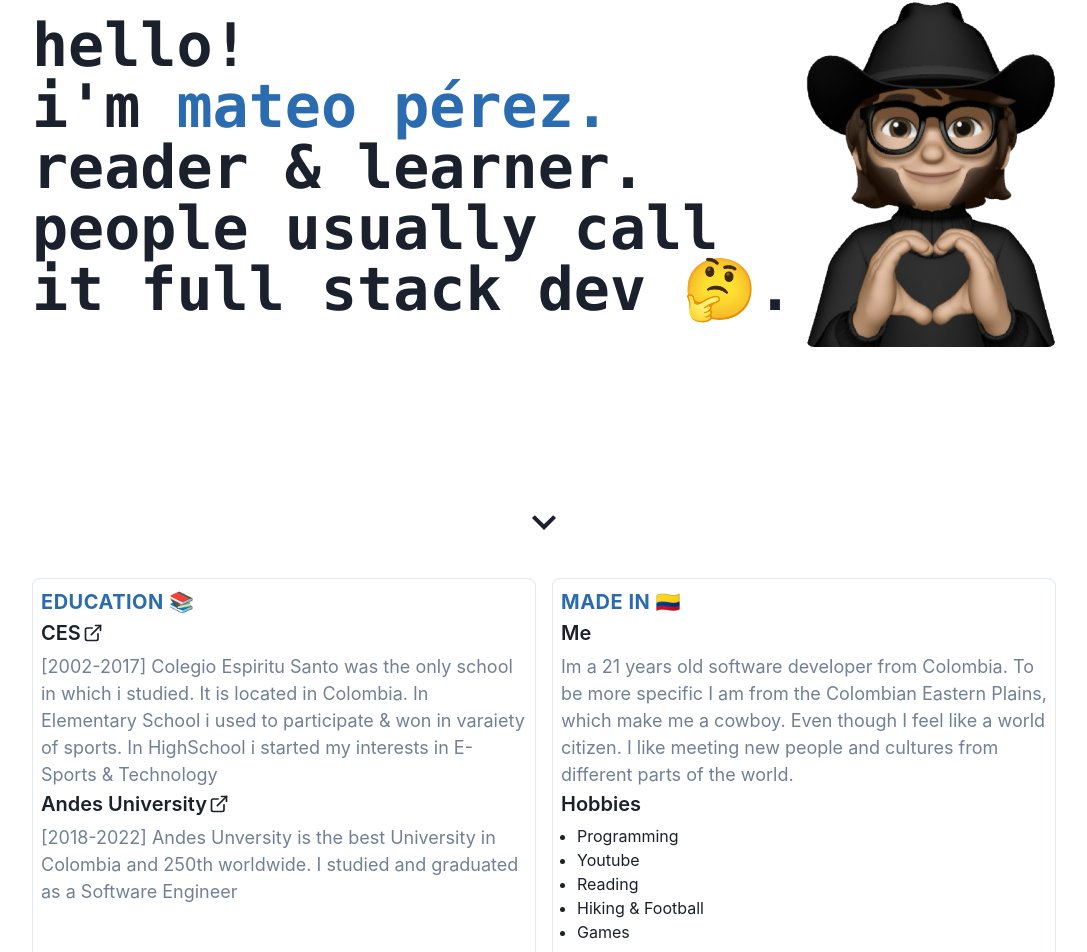
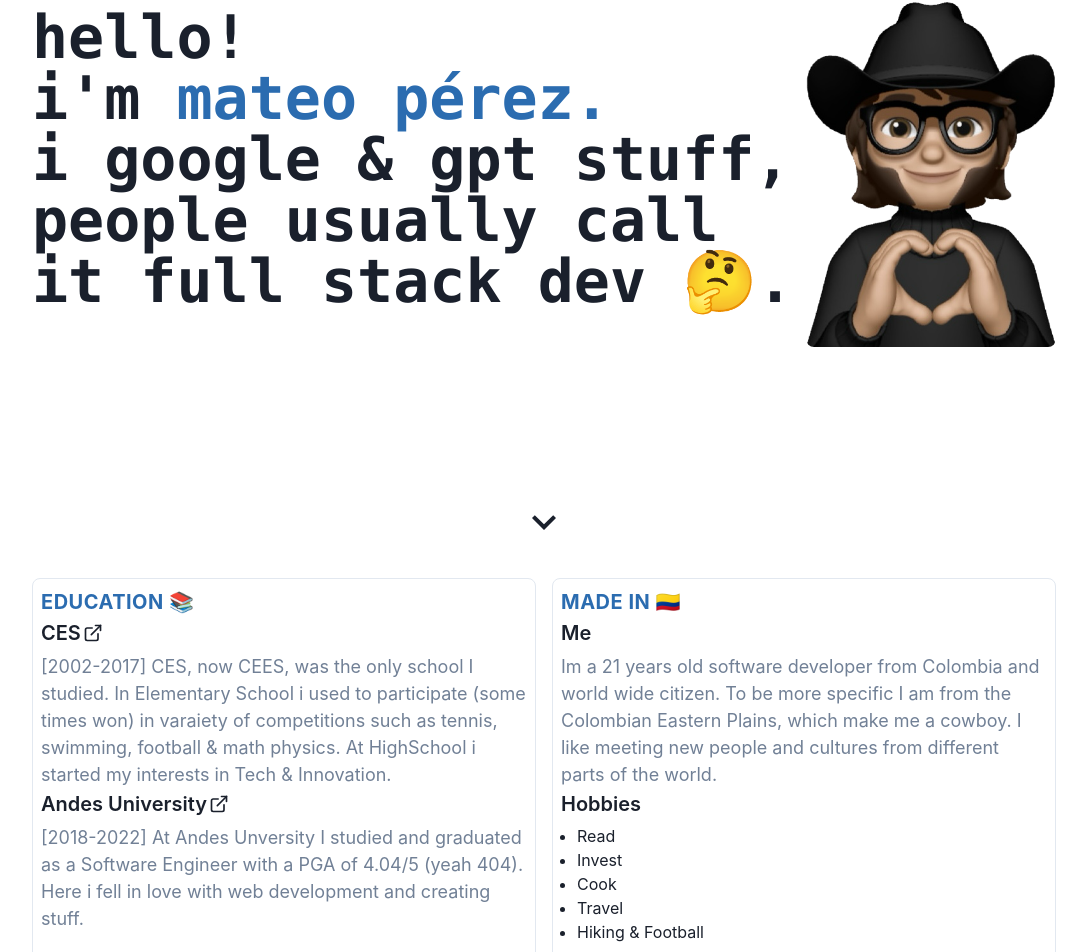
Before and after one commit to Mateo-P/personal-blog, a Next.js app: page / in a window 1280 px wide. Shown: the part 254-1206 px from the top of the page, without its empty margins (96-1183 px from the left). Built offline with nearby package versions, Linux system fonts and the light colour scheme.

Commit message:
navbar & responsive fixed

```diff
--- a/pages/_app.tsx
+++ b/pages/_app.tsx
@@ -8,7 +8,8 @@ const theme = extendTheme({
     sm: '320px',
     md: '768px',
     lg: '960px',
-    xl: '1200px'
+    xl: '1200px',
+    "2xl": '1536px'
   },
   colors: {
     primary: {
--- a/pages/index.tsx
+++ b/pages/index.tsx
@@ -7,6 +7,7 @@ export default function Home() {
     <Layout>
       <Landing />
       <About />
+      <Interests/>
       <Experience />
       <Contact />
     </Layout>
--- a/src/Layouts/index.tsx
+++ b/src/Layouts/index.tsx
@@ -10,14 +10,14 @@ const Layout: FC<Props> = ({ children }) => {
   return (
     <Flex
       margin={'auto'}
-      maxW={1280}
+      maxW={{sm:'90%',md:'80%','2xl':1280}}
       justifyContent="space-between"
       alignItems="center"
       flexDirection="column"
       minHeight="100%"
       gap={4}
-      pl={[4, 16, 32, 32]}
-      pr={[4, 16, 32, 32]}>
+
+    >
       <Navbar />
 
       <Box>{children}</Box>
--- a/src/components/About/index.tsx
+++ b/src/components/About/index.tsx
@@ -1,4 +1,3 @@
-import { FC } from 'react';
 import { Grid, GridItem, ListItem, Wrap, UnorderedList, WrapItem } from '@chakra-ui/react';
 import Section from './Section';
 
@@ -13,37 +12,35 @@ const About = () => {
       h={[]}
       mt="1rem"
       mb="1rem"
-      templateRows={['repeat(2, 1fr)']}
-      templateColumns={['repeat(2, 1fr)']}
+      templateRows={{md:'repeat(2, 1fr)'}}
+      templateColumns={{md:'repeat(2, 1fr)'}}
       gap={4}>
-      <GridItem p={2} borderWidth="1px" borderRadius="lg" rowSpan={[1]} ml={[]} colSpan={[2, 2, 1]}>
+      <GridItem p={2} borderWidth="1px" borderRadius="lg" rowSpan={[1]} ml={[]} colSpan={{sm:2,md:1}}>
         <Section
           title=" Education 📚"
           subtitle="CES"
           link="https://colesan.edu.co/"
-          content="[2002-2017] Colegio Espiritu Santo was the only school in which i studied. It is located in
-          Colombia. In Elementary School i used to participate & won in varaiety of sports. In
-          HighSchool i started my interests in E-Sports & Technology">
+          content="[2002-2017] CES, now CEES, was the only school I studied. In Elementary School i used to participate (some times won) in varaiety of competitions such as tennis, swimming, football & math physics. At
+          HighSchool i started my interests in Tech & Innovation.">
           <Section
             subtitle="Andes University"
             link="https://uniandes.edu.co/"
-            content="[2018-2022] Andes Unversity is the best University in Colombia and 250th worldwide. I studied and graduated as a Software Engineer"
+            content="[2018-2022] At Andes Unversity I studied and graduated as a Software Engineer with a PGA of 4.04/5 (yeah 404). Here i fell in love with web development and creating stuff."
           />
         </Section>
       </GridItem>
-      <GridItem p={2} borderWidth="1px" borderRadius="lg" rowSpan={[1]} colSpan={[2, 2, 1]}>
+      <GridItem p={2} borderWidth="1px" borderRadius="lg" rowSpan={[1]} colSpan={{sm:2,md:1}}>
         <Section
           title=" Made in  🇨🇴"
           subtitle="Me"
-          content={`Im a ${age} years old software developer from Colombia. To be more specific I am from  the Colombian Eastern Plains, which make me a cowboy. Even though I feel like a world citizen. I like meeting new people and cultures from different parts of the world.`}>
+          content={`Im a ${age} years old software developer from Colombia and world wide citizen. To be more specific I am from  the Colombian Eastern Plains, which make me a cowboy. I like meeting new people and cultures from different parts of the world.`}>
           <Section subtitle="Hobbies" content="">
             <UnorderedList>
-              Games
-              <ListItem>Programming</ListItem>
-              <ListItem>Youtube</ListItem>
-              <ListItem>Reading</ListItem>
+              <ListItem>Read</ListItem>
+              <ListItem>Invest</ListItem>
+              <ListItem>Cook</ListItem>
+              <ListItem>Travel</ListItem>
               <ListItem>Hiking & Football</ListItem>
-              <ListItem>Games</ListItem>
             </UnorderedList>
           </Section>
         </Section>
--- a/src/components/Experience/index.tsx
+++ b/src/components/Experience/index.tsx
@@ -4,7 +4,7 @@ import Section from '../About/Section';
 
 const Experience = () => {
   return (
-    <Box p={2} borderWidth="1px" borderRadius="lg">
+    <Box   id="experience" p={2} borderWidth="1px" borderRadius="lg">
       <Section
         title="Experience 📚"
         subtitle="teacher assistant"
--- a/src/components/Landing/index.tsx
+++ b/src/components/Landing/index.tsx
@@ -1,5 +1,4 @@
-import { useRef } from 'react';
-import { Heading, Spacer, Box, Text, useColorModeValue } from '@chakra-ui/react';
+import { Heading, Box, Text, useColorModeValue } from '@chakra-ui/react';
 import { ChevronDownIcon } from '@chakra-ui/icons';
 import Image from 'next/image';
 
@@ -9,7 +8,7 @@ const Landing = () => {
   return (
     <Box
       id="home"
-      pt={['7rem', '8rem', '12rem', '15rem', '15rem']}
+      pt={{sm:'5rem',md: '7rem',xl: '15rem'}}
       mt="1rem"
       pb="1rem"
       display="flex"
@@ -24,22 +23,23 @@ const Landing = () => {
         flexDirection={['column', 'column', 'column', 'column', 'row']}
         justifyContent="space-between">
         <Heading
-          as="h1"
+          as="h5"
           size="3xl"
-          mb="1rem"
+          mb="2rem"
+
           textAlign={['center', 'center', 'center', 'left', 'left']}>
           <>
-            <Text as="kbd">hello! </Text>
+            <Text fontSize={{sm:'2xl',md:'6xl'}} as="kbd">hello! </Text>
             <br />
             <Box>
-              <Text as="kbd">i'm </Text>
+              <Text fontSize={{sm:'2xl',md:'6xl'}} as="kbd">i'm </Text>
 
-              <Text as="kbd" color={nameColor}>
+              <Text fontSize={{sm:'2xl',md:'6xl'}} as="kbd" color={nameColor}>
                 mateo pérez.
               </Text>
             </Box>
 
-            <Text as="kbd">reader & learner. people usually call it full stack dev 🤔.</Text>
+            <Text fontSize={['xl','2xl','2xl','6xl','6xl']} as="kbd">i google & gpt stuff, people usually call it full stack dev 🤔.</Text>
           </>
         </Heading>
 
--- a/src/components/Navbar/MenuItem.tsx
+++ b/src/components/Navbar/MenuItem.tsx
@@ -3,11 +3,12 @@ import { Text, useColorMode } from '@chakra-ui/react';
 type Props = {
   children?: any;
   to?: string;
+  onClick?: ()=>void;
 };
-const MenuItem = ({ children, to = '/' }: Props) => {
+const MenuItem = ({onClick, children, to = '/' }: Props) => {
   const { colorMode } = useColorMode();
   return (
-    <a href={`#${to}`}>
+    <a onClick={onClick} href={`#${to}`}>
       <Text cursor="pointer" display="block" color={colorMode === 'light' ? 'black' : 'white'}>
         {children}
       </Text>
--- a/src/components/Navbar/MenuLinks.tsx
+++ b/src/components/Navbar/MenuLinks.tsx
@@ -2,10 +2,11 @@ import { Box, Button, Stack, useColorMode } from '@chakra-ui/react';
 import MenuItem from './MenuItem';
 import { SunIcon, MoonIcon } from '@chakra-ui/icons';
 type Props = {
+  toggle: () => void;
   isOpen?: boolean;
 };
 
-const MenuLinks = ({ isOpen }: Props) => {
+const MenuLinks = ({ toggle, isOpen }: Props) => {
   const { colorMode, toggleColorMode } = useColorMode();
 
   return (
@@ -16,12 +17,20 @@ const MenuLinks = ({ isOpen }: Props) => {
         spacing={8}
         align="center"
         justify={['center', 'space-between', 'flex-end', 'flex-end']}
-        direction={['column', 'row', 'row', 'row']}
+        direction={{ sm: 'column', md: 'row' }}
         pt={[4, 4, 0, 0]}>
-        <MenuItem to="about">About</MenuItem>
-        <MenuItem to="interests">Interests</MenuItem>
-        <MenuItem to="experience">Experience</MenuItem>
-        <MenuItem to="contact">Contact</MenuItem>
+        <MenuItem onClick={toggle} to="about">
+          About
+        </MenuItem>
+        <MenuItem onClick={toggle} to="interests">
+          Interests
+        </MenuItem>
+        <MenuItem onClick={toggle} to="experience">
+          Experience
+        </MenuItem>
+        <MenuItem onClick={toggle} to="contact">
+          Contact
+        </MenuItem>
 
         <Button colorScheme="blue" variant="solid" onClick={toggleColorMode}>
           {colorMode === 'light' ? <MoonIcon /> : <SunIcon />}
--- a/src/components/Navbar/index.tsx
+++ b/src/components/Navbar/index.tsx
@@ -14,7 +14,7 @@ const Navbar: FC<Props> = (props) => {
       <NavbarLogo image={'/logo_me.png'} />
       <Spacer />
       <MenuToggle toggle={toggle} isOpen={isOpen} />
-      <MenuLinks isOpen={isOpen} />
+      <MenuLinks  toggle={toggle} isOpen={isOpen}  />
     </NavBarContainer>
   );
 };
```
Also changed, not shown: package.json (+8 -8 lines), 1 other file (tests, documents, lock files or other folders).
